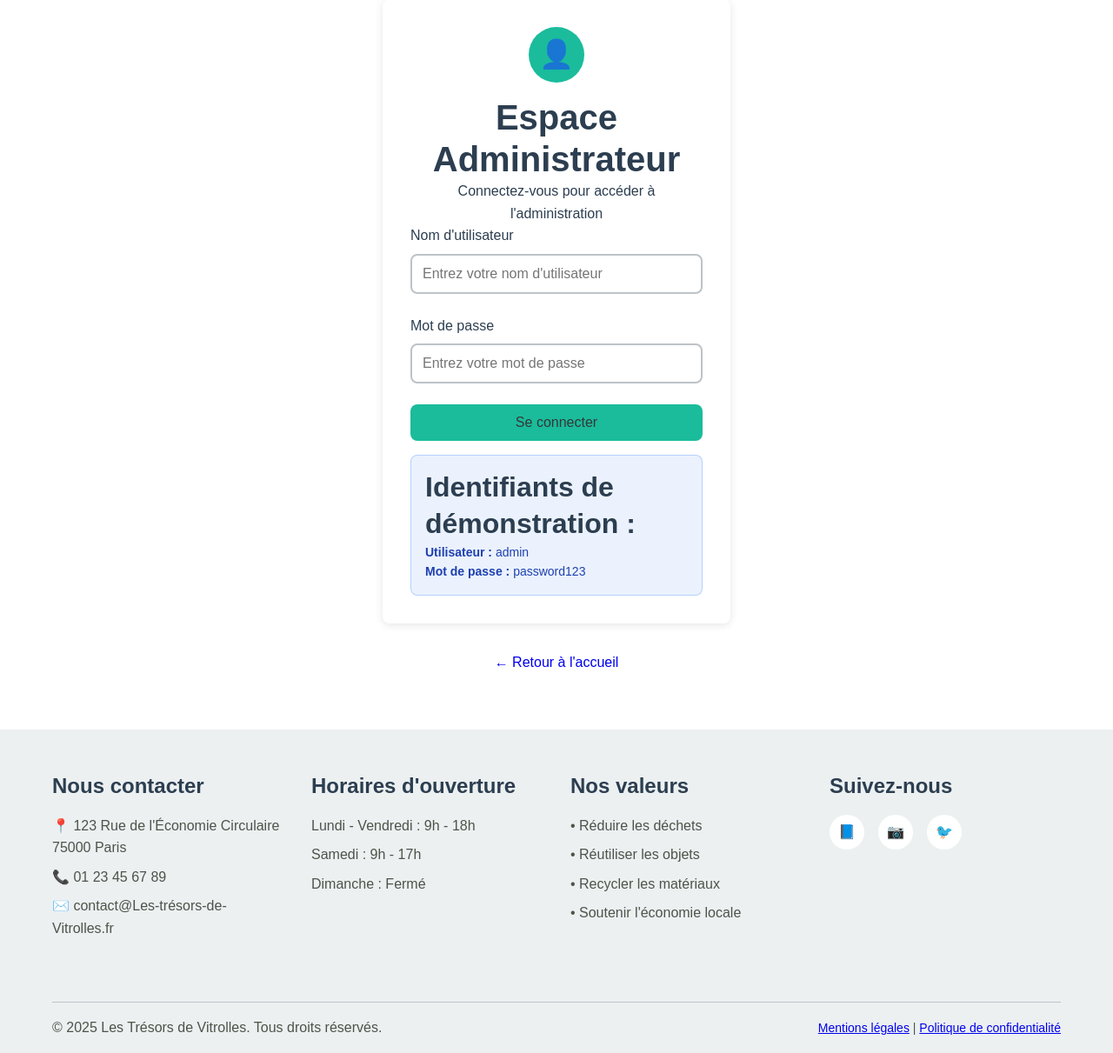
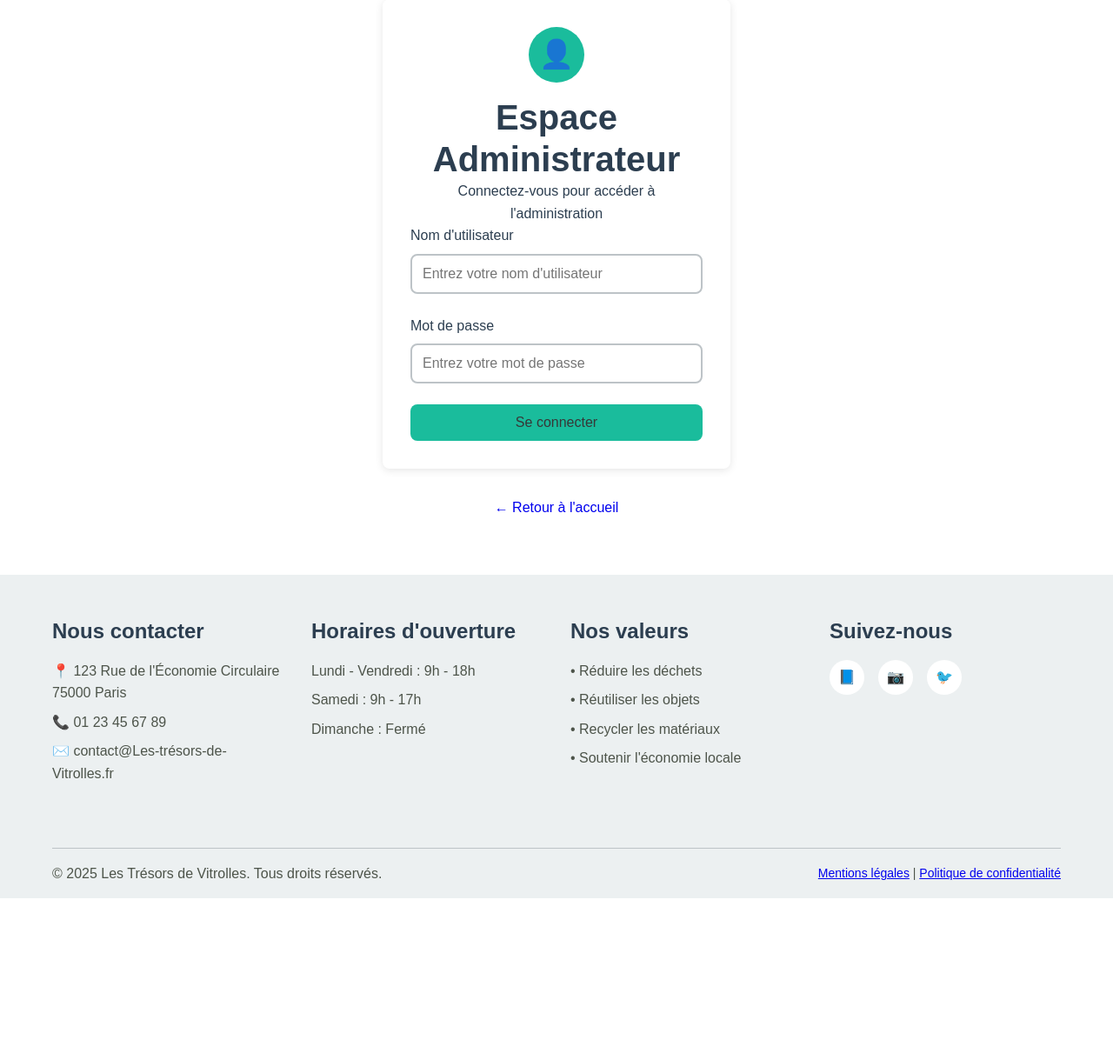
Before and after one commit to EnzoBagnis/SiteRessourcerie, a PHP site: page /admin in a window 1280 px wide. Shown: the part 177-1388 px from the top of the page at 87% size. After the commit the page ends 1210 px from the top, so only its background shows below. Run offline with PHP 8.4, Linux system fonts and the light colour scheme; some libraries are stand-ins or nearby versions.

Commit message:
better readme + supp  demo section

```diff
--- a/views/admin/login.php
+++ b/views/admin/login.php
@@ -39,13 +39,6 @@
                     Se connecter
                 </button>
             </form>
-
-            <!-- Demo Credentials Info -->
-            <div class="demo-credentials">
-                <h2>Identifiants de démonstration :</h2>
-                <p><strong>Utilisateur :</strong> admin<br>
-                   <strong>Mot de passe :</strong> password123</p>
-            </div>
         </div>
 
         <!-- Back to Home -->
```
Also changed, not shown: README.md.
